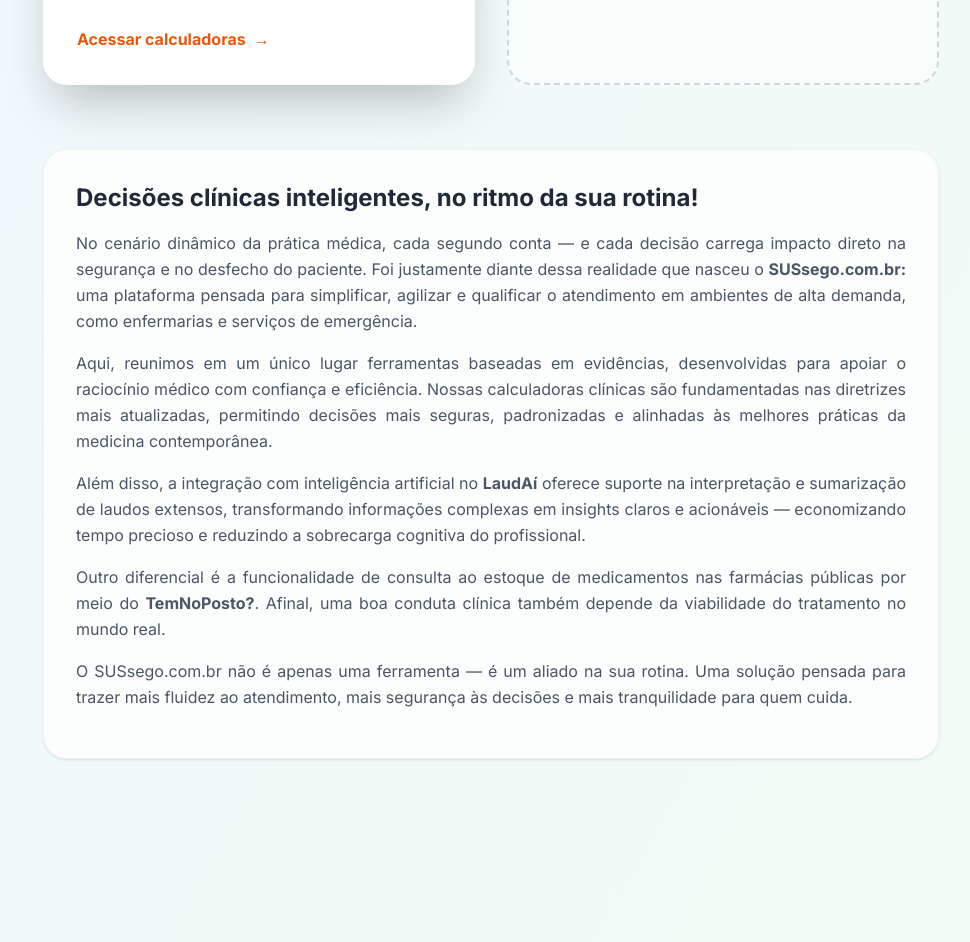
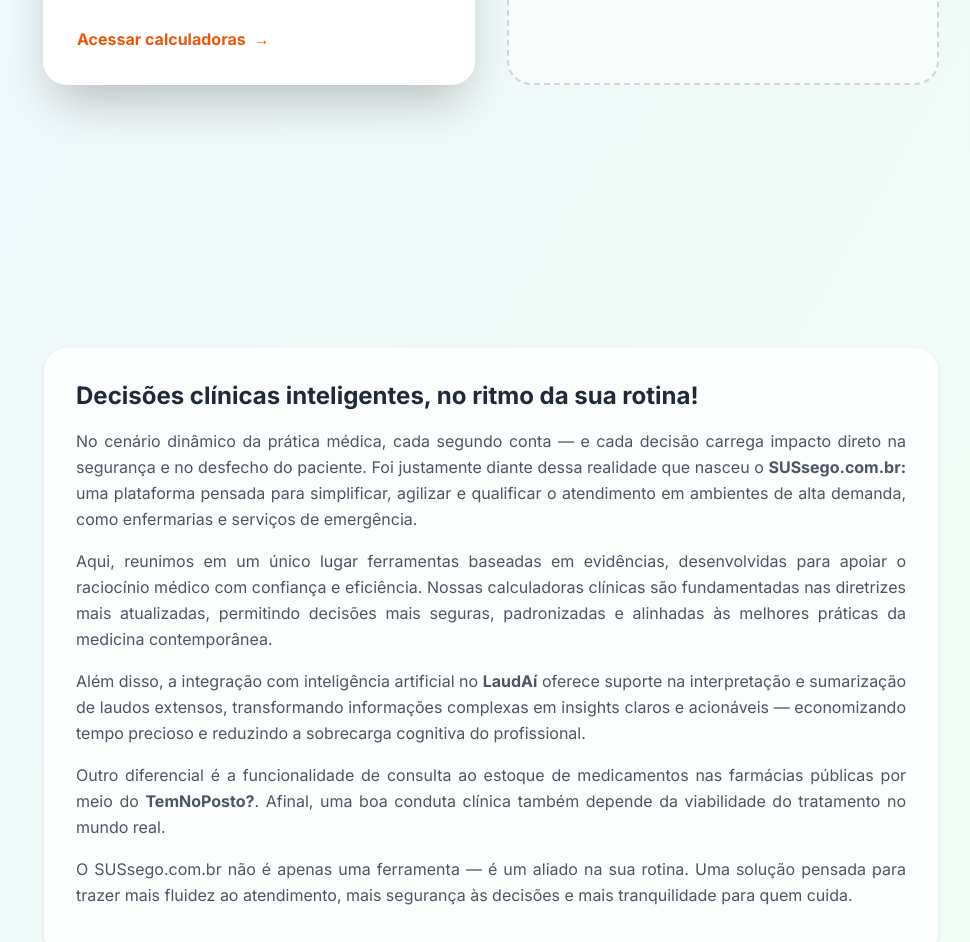
Before and after one commit to lucasvzack-sys/001, a React (Vite) app: page / in a window 1280 px wide. Shown: the part 1302-2244 px from the top of the page, without its empty margins (149-1119 px from the left). Built offline with nearby package versions, Linux system fonts and the light colour scheme.

Commit message:
Update Portal.tsx

```diff
--- a/src/components/Portal.tsx
+++ b/src/components/Portal.tsx
@@ -119,6 +119,8 @@
             </div>
           </div>
 
+          <AdSpace className="mt-12 max-w-2xl mx-auto" />
+
           <div className="mt-16 text-justify bg-white/80 p-8 rounded-3xl shadow-sm border border-gray-100">
             <h2 className="text-2xl font-bold text-gray-800 mb-4">Decisões clínicas inteligentes, no ritmo da sua rotina!</h2>
             <p className="text-gray-600 mb-4 leading-relaxed">
@@ -138,8 +140,6 @@
             </p>
           </div>
           {/* ========================================== */}
-
-          <AdSpace className="mt-12 max-w-2xl mx-auto" />
         </motion.div>
       </div>
     </div>
```
